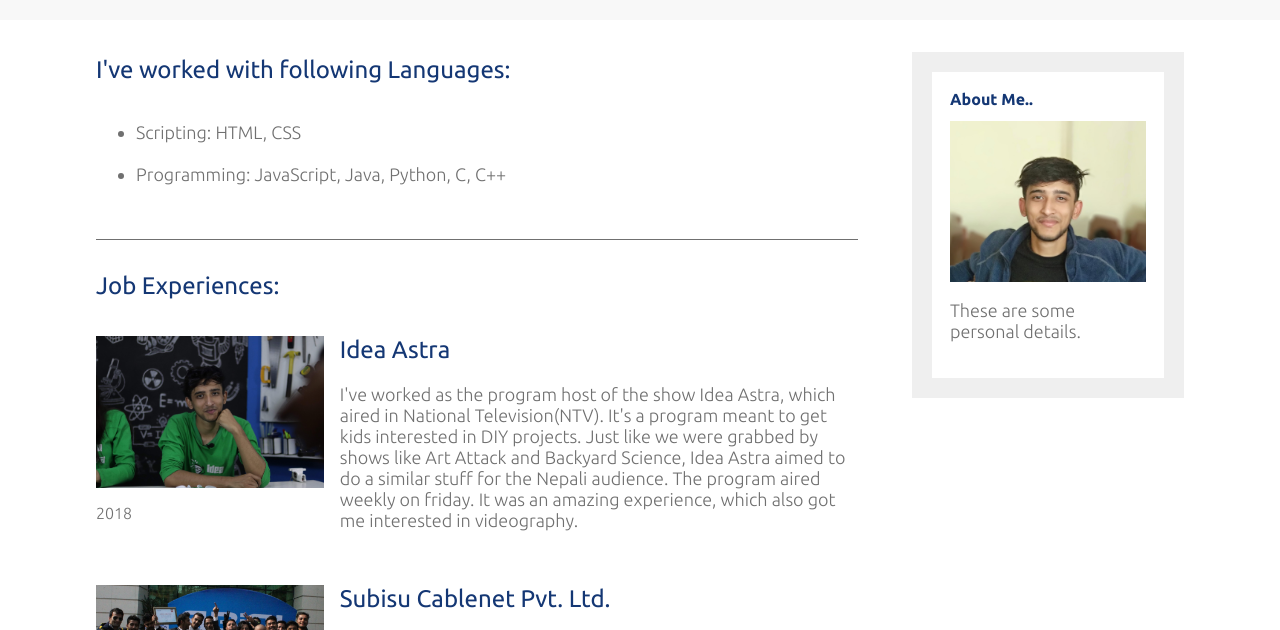
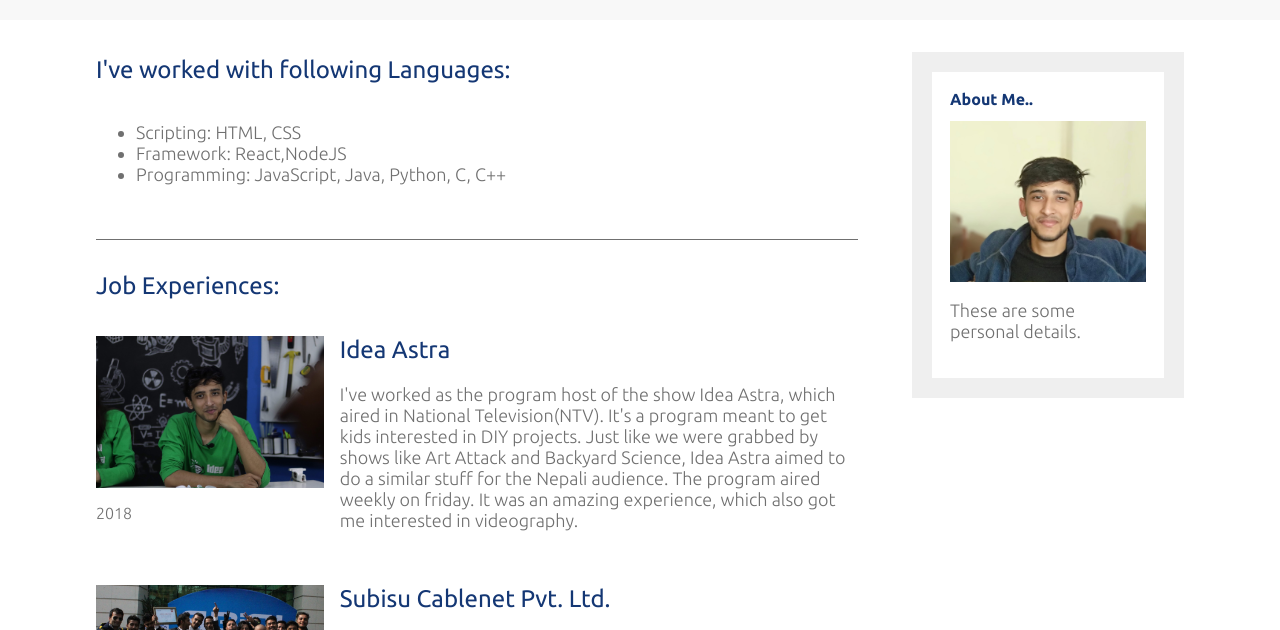
Before and after one commit to aaryanpoudel/portfoliominimal, a plain HTML site: page skills.html in a window 1280 px wide. Shown: the part 109-739 px from the top of the page. Drawn offline with Linux system fonts and the light colour scheme.

Commit message:
wsl trial

```diff
--- a/skills.html
+++ b/skills.html
@@ -31,7 +31,7 @@
                 <h2 class='article-title'>I've worked with following Languages:</h2>
                 <ul>
                     <li>Scripting: HTML, CSS</li>
-                    <br>
+                    <li>Framework: React,NodeJS</li>
                     <li>Programming: JavaScript, Java, Python, C, C++</li>
                 </ul>
             </article>
```
